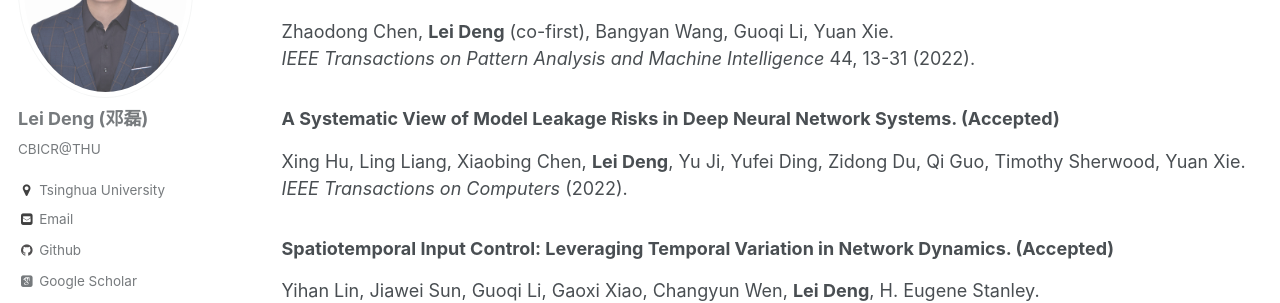
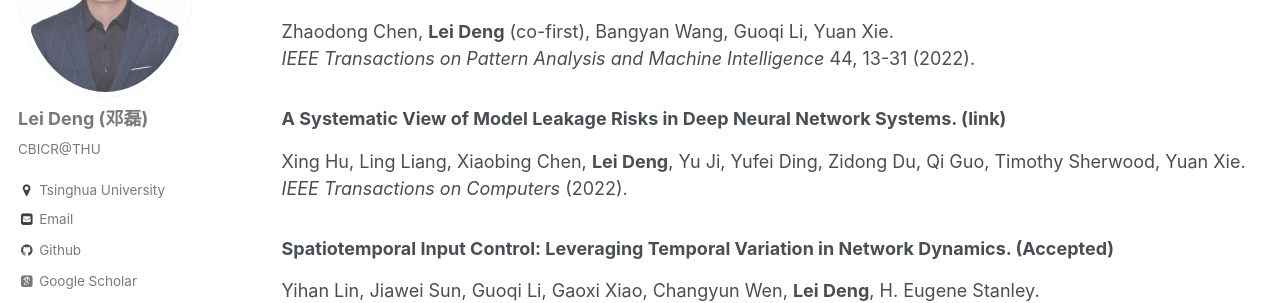
Before and after one commit to dllfei/dllfei.github.io, a Jekyll site: the page built from _pages/publications.md, in a window 1280 px wide and 900 px high, scrolled down 498 px. Shown: the part 152-455 px from the top of the window. Built offline with Jekyll 4.4.1, drawn with Linux system fonts in a browser that asks for light colours; some web fonts are replaced.

Commit message:
Update publications.md

```diff
--- a/_pages/publications.md
+++ b/_pages/publications.md
@@ -20,7 +20,7 @@ Zheng Qu, **Lei Deng** (correspondence), Bangyan Wang, Hengnu Chen, Jilan Lin, L
 Zhaodong Chen, **Lei Deng** (co-first), Bangyan Wang, Guoqi Li, Yuan Xie. <br />
 *IEEE Transactions on Pattern Analysis and Machine Intelligence* 44, 13-31 (2022).
 
-### A Systematic View of Model Leakage Risks in Deep Neural Network Systems. (Accepted) <br />
+### A Systematic View of Model Leakage Risks in Deep Neural Network Systems. ([link](https://ieeexplore.ieee.org/abstract/document/9705069)) <br />
 Xing Hu, Ling Liang, Xiaobing Chen, **Lei Deng**, Yu Ji, Yufei Ding, Zidong Du, Qi Guo, Timothy Sherwood, Yuan Xie. <br />
 *IEEE Transactions on Computers* (2022).
 
```
